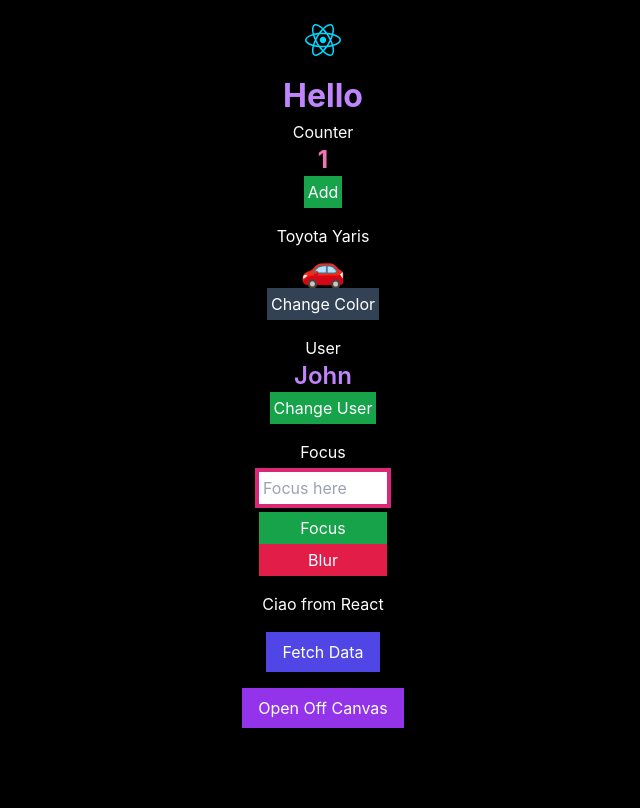
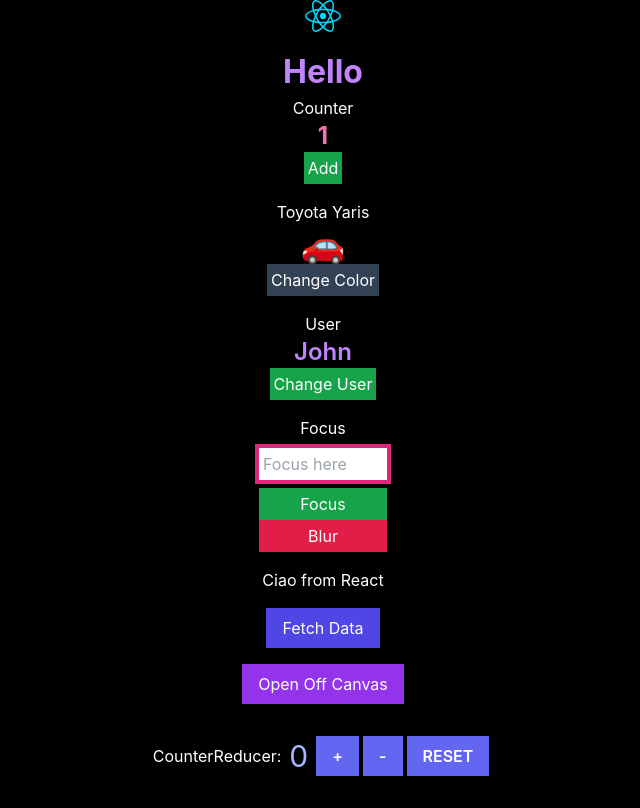
Before and after one commit to emanuelefavero/react-essentials, a React (Vite) app: page / in a window 1280 px wide. Shown: the whole page, without its empty margins (317-957 px from the left). Built offline with nearby package versions, Linux system fonts and the light colour scheme.

Commit message:
add CounterReducer which shows the useReducer hook

```diff
--- a/src/App.tsx
+++ b/src/App.tsx
@@ -9,7 +9,8 @@ import Greet from './components/Greet'
 import { UserProvider } from './context/UserContext'
 import useFetchOnClick from './hooks/useFetchOnClick'
 import PrimaryButton from './components/PrimaryButton'
-import OffCanvas from './components/Offcanvas'
+import OffCanvas from './components/OffCanvas'
+import CounterReducer from './components/CounterReducer'
 
 function App() {
   // Custom hooks
@@ -70,6 +71,9 @@ function App() {
 
       {/* OffCanvas */}
       <OffCanvas />
+
+      {/* CounterReducer */}
+      <CounterReducer />
     </main>
   )
 }
--- /dev/null
+++ b/src/components/CounterReducer.tsx
@@ -0,0 +1,36 @@
+import { useReducer } from 'react'
+import { counterReducer } from '../reducers/counterReducer'
+
+// TIP: This counter uses a reducer to manage state
+
+export default function CounterReducer() {
+  const [state, dispatch] = useReducer(counterReducer, 0)
+
+  const buttonStyle =
+    'bg-indigo-500 hover:bg-indigo-700 text-white font-semibold py-2 px-4 mr-1 uppercase'
+
+  return (
+    <div className='flex justify-center items-center'>
+      <h1 className='mr-2'>CounterReducer: </h1>
+      <p className='text-3xl mr-2 text-indigo-300'>{state}</p>
+      <button
+        onClick={() => dispatch({ type: 'INCREMENT' })}
+        className={`${buttonStyle}`}
+      >
+        +
+      </button>
+      <button
+        onClick={() => dispatch({ type: 'DECREMENT' })}
+        className={`${buttonStyle}`}
+      >
+        -
+      </button>
+      <button
+        onClick={() => dispatch({ type: 'RESET' })}
+        className={`${buttonStyle}`}
+      >
+        Reset
+      </button>
+    </div>
+  )
+}
--- /dev/null
+++ b/src/reducers/counterReducer.ts
@@ -0,0 +1,17 @@
+interface CounterAction {
+  type: string
+}
+
+export function counterReducer(state: number, action: CounterAction) {
+  switch (action.type) {
+    case 'INCREMENT':
+      return state + 1
+    case 'DECREMENT':
+      if (state === 0) return 0
+      return state - 1
+    case 'RESET':
+      return 0
+    default:
+      throw new Error('Unexpected reducer action')
+  }
+}
```
